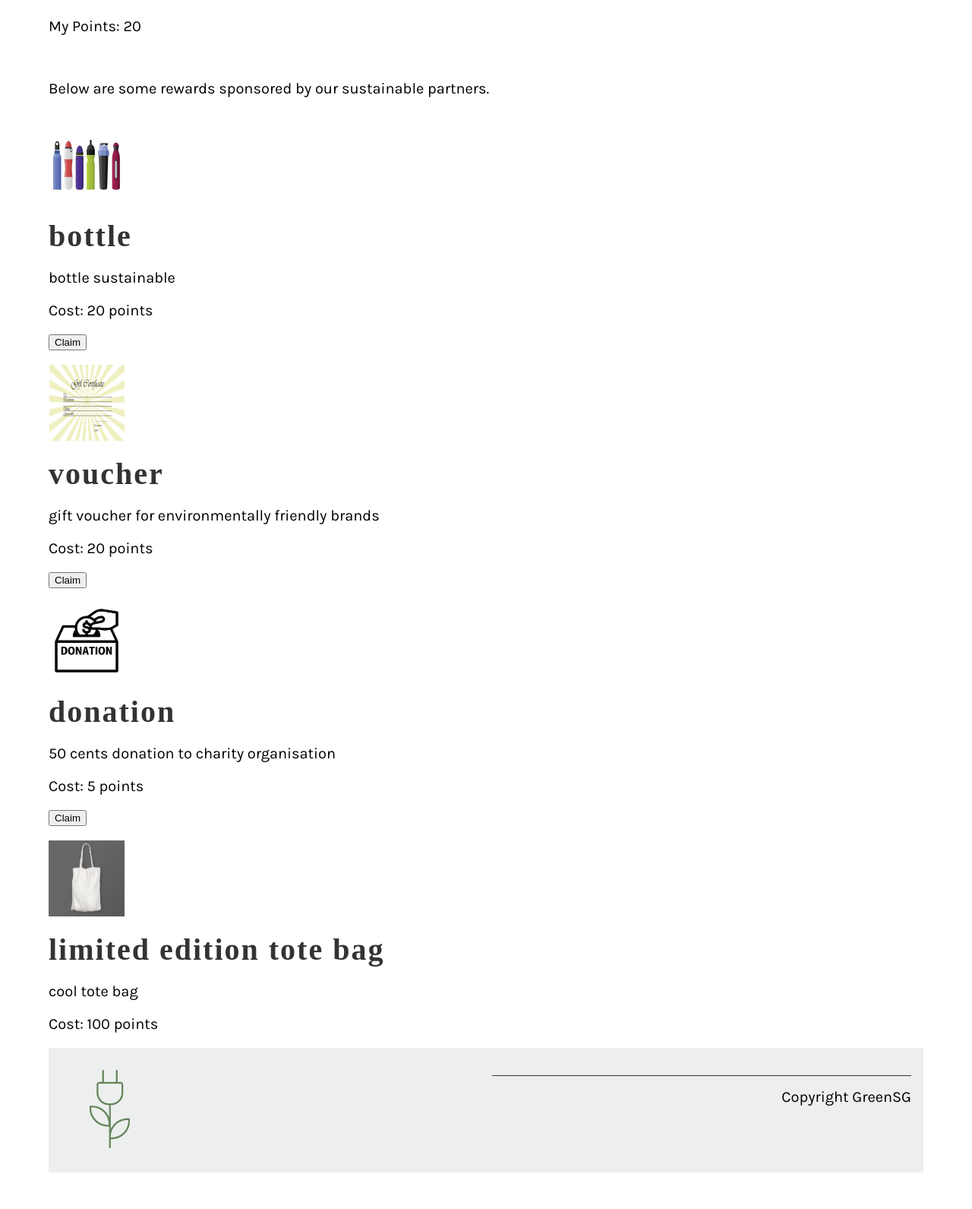
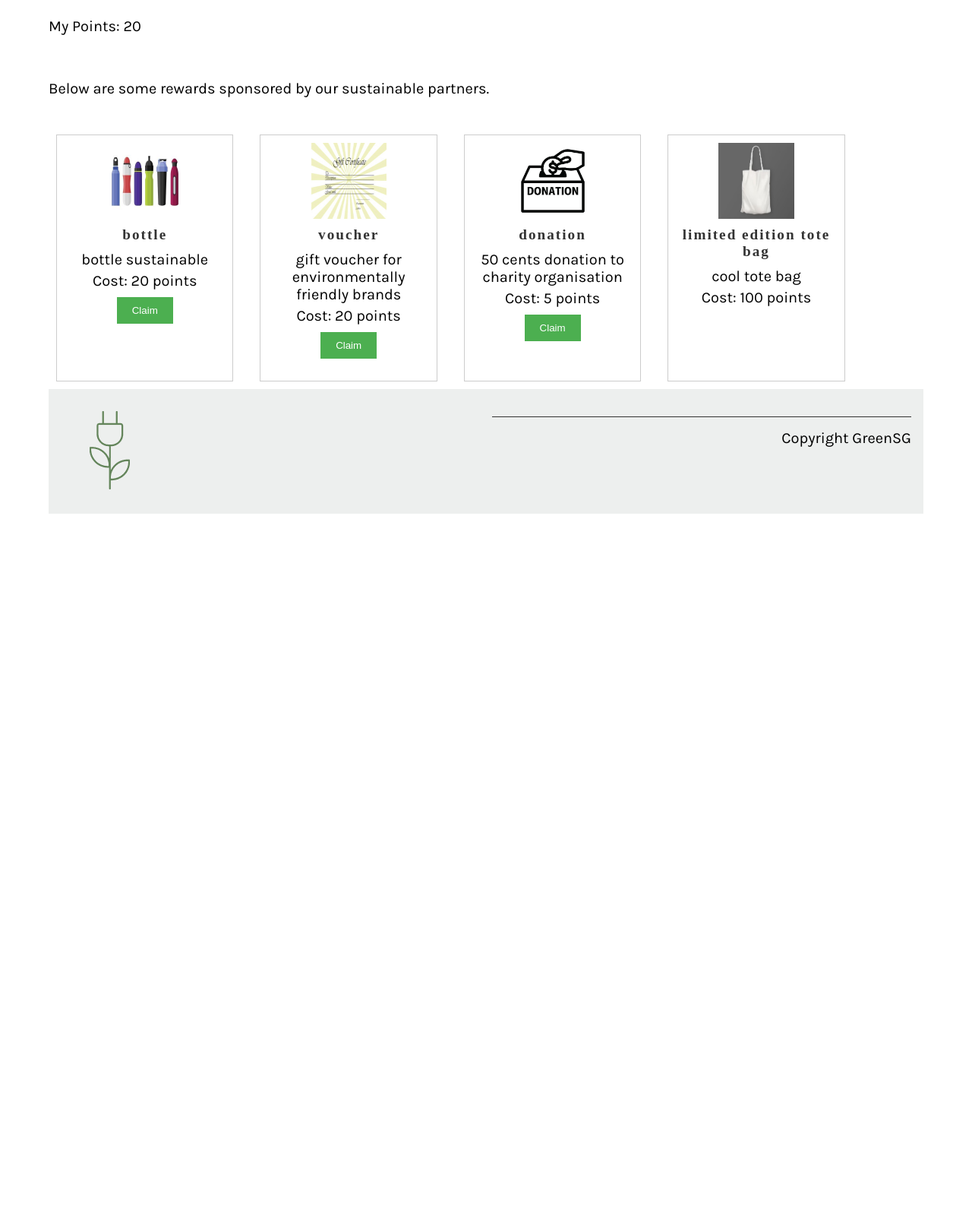
Before and after one commit to natlv/Orbital2024, a Django app: page /rewards/ in a window 1280 px wide. Shown: the part 398-1989 px from the top of the page at 76% size. After the commit the page ends 1074 px from the top, so only its background shows below. Run offline with Django 5.2, Linux system fonts and the light colour scheme; a user stored in the database is signed in; data comes from the database, SQL or seed files in the repository; both versions use the stored data as it was after the commit; some web fonts are replaced.

Commit message:
edited rewards page to make boxes for items

```diff
--- a/project/myapp/templates/rewards.html
+++ b/project/myapp/templates/rewards.html
@@ -34,6 +34,53 @@
     </ul>
 {% endif %}
 
+<style>
+.rewards-list {
+    display: flex;
+    flex-wrap: wrap;
+    gap: 15px; /* space between items */
+}
+
+.reward-item {
+    flex: 0 0 calc(22% - 20px); /* Four items per row */
+    box-sizing: border-box;
+    border: 1px solid #ccc; /* Border around each item */
+    padding: 10px;
+    margin: 10px;
+    text-align: center;
+}
+
+.reward-item img {
+    display: block;
+    margin: 0 auto 10px auto;
+}
+
+.reward-item h2 {
+    font-size: 1.2em;
+    margin: 10px 0;
+}
+
+.reward-item p {
+    margin: 5px 0;
+}
+
+.reward-item form {
+    margin-top: 10px;
+}
+
+.reward-item button {
+    padding: 10px 20px;
+    background-color: #4CAF50;
+    color: white;
+    border: none;
+    cursor: pointer;
+}
+
+.reward-item button:hover {
+    background-color: #45a049;
+}
+</style>
+
 <div class="rewards-list">
     {% for reward in rewards %}
     <div class="reward-item">
@@ -50,5 +97,7 @@
         {% endif %}
     </div>
     {% endfor %}
+    <br>
 </div>
+
 {% endblock %}
```
Also changed, not shown: project/db.sqlite3, project/myapp/files/reward_pics/donation_asvfN4i.jpeg (added), project/myapp/files/reward_pics/tote_9AyoBUD.jpeg (added), project/myapp/files/reward_pics/voucher_sitAn5w.jpg (added).
